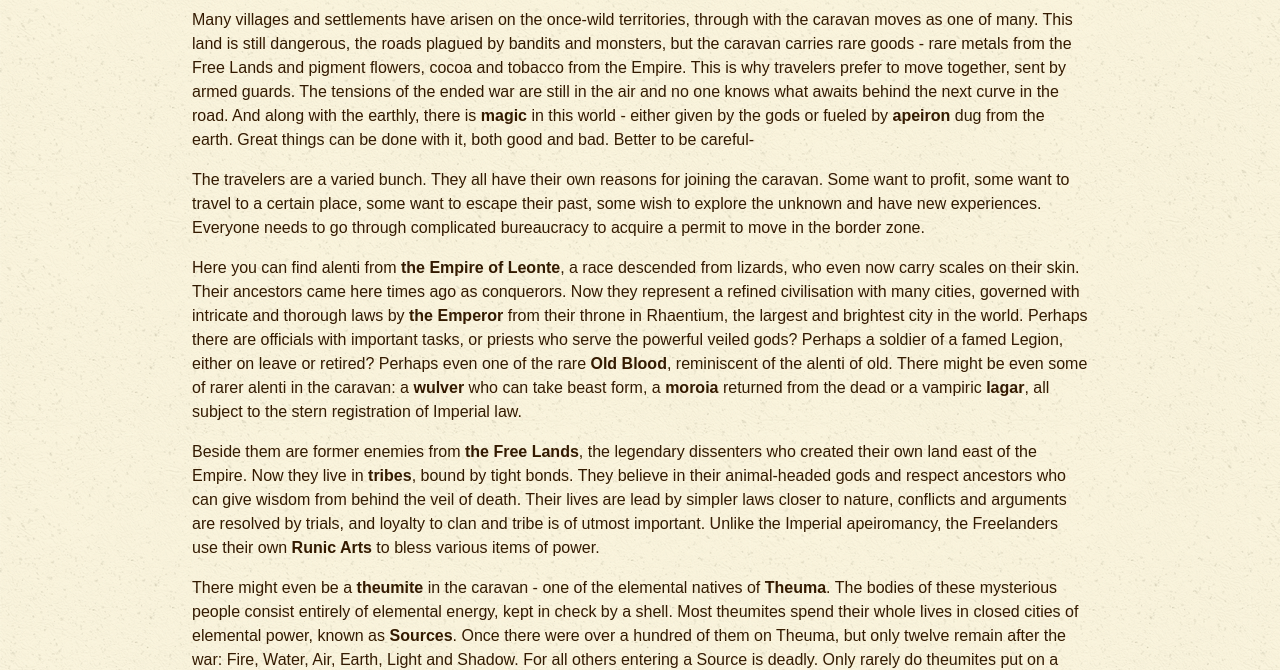
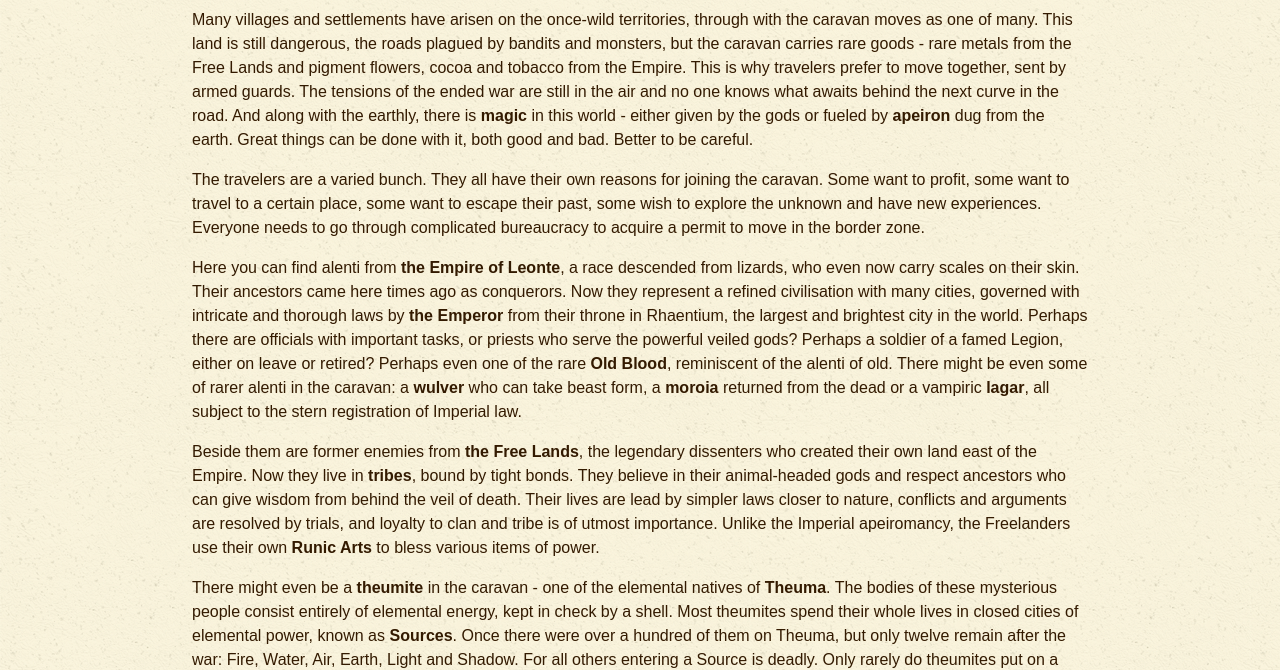
Before and after one commit to karavanlarp/karavanlarp.github.io, a Jekyll site: the page built from eng/world/short.md, in a window 1280 px wide and 1400 px high. Shown: the part 316-986 px from the top of the window. Built offline with Jekyll 4.4.1, drawn with Linux system fonts in a browser that asks for light colours; some web fonts are replaced.

Commit message:
punctuation

```diff
--- a/eng/world/short.md
+++ b/eng/world/short.md
@@ -8,13 +8,13 @@ _A short introduction to the world and its inhabitants, with the most important
 
 **The Caravan** starts on its journey from a dusty town. A long journey full of danger and adventure awaits, through the known and unknown lands of the continent of **Theuma**. The centuries-long war between **the Empire of Leonte** and **the Free Lands** is over, and peace has brought a surprisingly fruitful base for the mixing of peoples, cultures and ways of thought in the border areas, a neutral zone created between the two countries.
 
-Many villages and settlements have arisen on the once-wild territories, through with the caravan moves as one of many. This land is still dangerous, the roads plagued by bandits and monsters, but the caravan carries rare goods - rare metals from the Free Lands and pigment flowers, cocoa and tobacco from the Empire. This is why travelers prefer to move together, sent by armed guards. The tensions of the ended war are still in the air and no one knows what awaits behind the next curve in the road. And along with the earthly, there is **magic** in this world - either given by the gods or fueled by **apeiron** dug from the earth. Great things can be done with it, both good and bad. Better to be careful-
+Many villages and settlements have arisen on the once-wild territories, through with the caravan moves as one of many. This land is still dangerous, the roads plagued by bandits and monsters, but the caravan carries rare goods - rare metals from the Free Lands and pigment flowers, cocoa and tobacco from the Empire. This is why travelers prefer to move together, sent by armed guards. The tensions of the ended war are still in the air and no one knows what awaits behind the next curve in the road. And along with the earthly, there is **magic** in this world - either given by the gods or fueled by **apeiron** dug from the earth. Great things can be done with it, both good and bad. Better to be careful.
 
 The travelers are a varied bunch. They all have their own reasons for joining the caravan. Some want to profit, some want to travel to a certain place, some want to escape their past, some wish to explore the unknown and have new experiences. Everyone needs to go through complicated bureaucracy to acquire a permit to move in the border zone.
 
 Here you can find alenti from **the Empire of Leonte**, a race descended from lizards, who even now carry scales on their skin. Their ancestors came here times ago as conquerors. Now they represent a refined civilisation with many cities, governed with intricate and thorough laws by **the Emperor** from their throne in Rhaentium, the largest and brightest city in the world. Perhaps there are officials with important tasks, or priests who serve the powerful veiled gods? Perhaps a soldier of a famed Legion, either on leave or retired? Perhaps even one of the rare **Old Blood**, reminiscent of the alenti of old. There might be even some of rarer alenti in the caravan: a **wulver** who can take beast form, a **moroia** returned from the dead or a vampiric **lagar**, all subject to the stern registration of Imperial law.
 
-Beside them are former enemies from **the Free Lands**, the legendary dissenters who created their own land east of the Empire. Now they live in **tribes**, bound by tight bonds. They believe in their animal-headed gods and respect ancestors who can give wisdom from behind the veil of death. Their lives are lead by simpler laws closer to nature, conflicts and arguments are resolved by trials, and loyalty to clan and tribe is of utmost important. Unlike the Imperial apeiromancy, the Freelanders use their own **Runic Arts** to bless various items of power.
+Beside them are former enemies from **the Free Lands**, the legendary dissenters who created their own land east of the Empire. Now they live in **tribes**, bound by tight bonds. They believe in their animal-headed gods and respect ancestors who can give wisdom from behind the veil of death. Their lives are lead by simpler laws closer to nature, conflicts and arguments are resolved by trials, and loyalty to clan and tribe is of utmost importance. Unlike the Imperial apeiromancy, the Freelanders use their own **Runic Arts** to bless various items of power.
 
 There might even be a **theumite** in the caravan - one of the elemental natives of **Theuma**. The bodies of these mysterious people consist entirely of elemental energy, kept in check by a shell. Most theumites spend their whole lives in closed cities of elemental power, known as **Sources**. Once there were over a hundred of them on Theuma, but only twelve remain after the war: Fire, Water, Air, Earth, Light and Shadow. For all others entering a Source is deadly. Only rarely do theumites put on a shell to leave, for adventure or some other goal. They also use magic, but unlike alenti, theirs comes from themselves.
 
```
Also changed, not shown: other parts of eng/world/short.md (+1 -1 lines).
